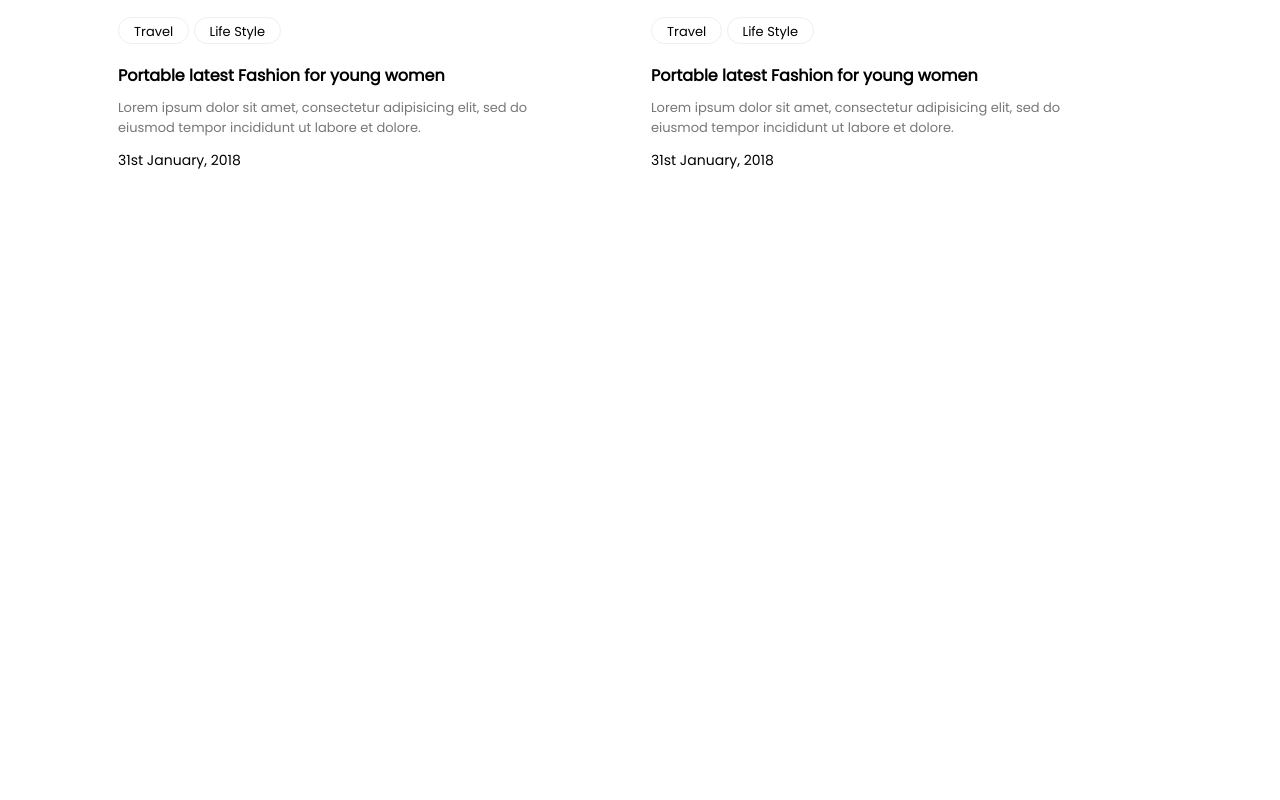
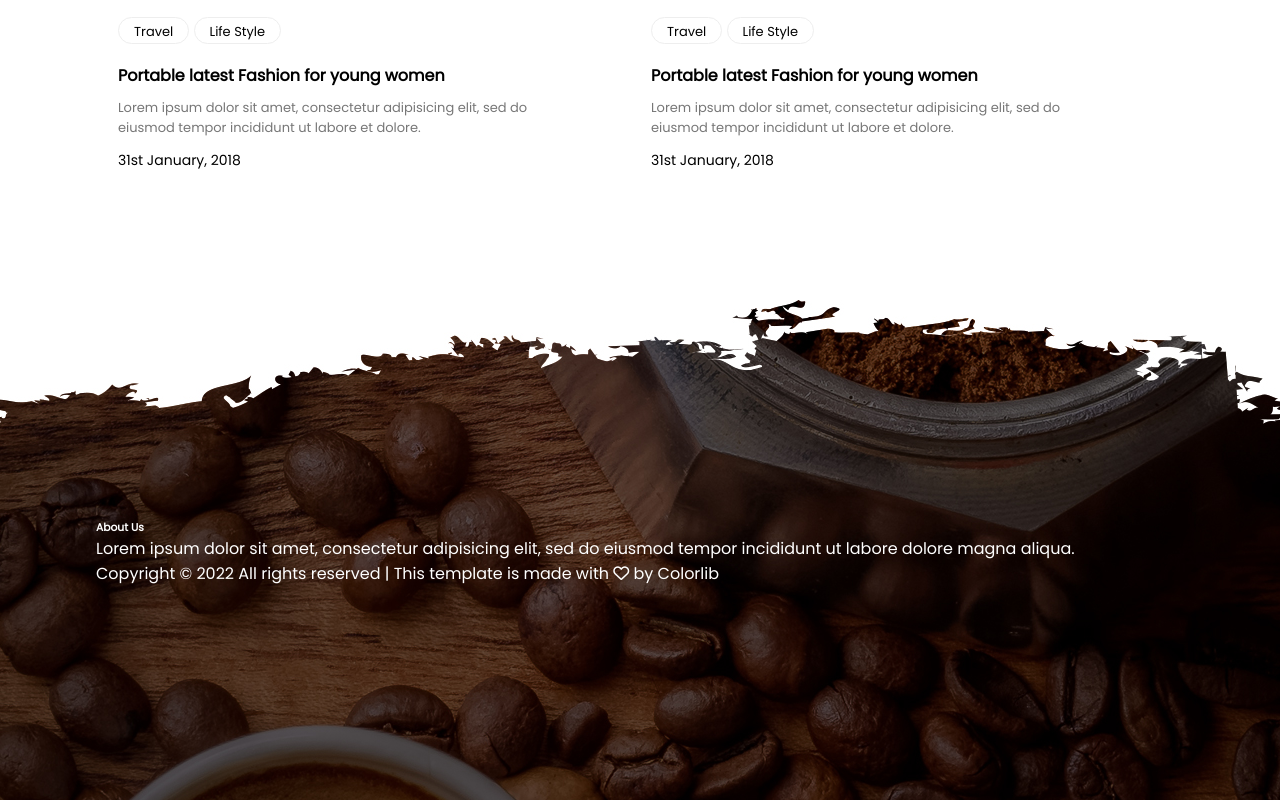
Before and after one commit to Aya74/Coffee-page, a plain HTML site: page index.html in a window 1280 px wide. Shown: the part 4513-5313 px from the top of the page. Before the commit the page ends 4813 px from the top, so only its background shows below. Drawn offline with Linux system fonts and the light colour scheme.

Commit message:
Create footer section, with container and row div create about us section that contains heading and short paragraph taks about the section and copy rights relates #19

```diff
--- a/index.html
+++ b/index.html
@@ -361,6 +361,24 @@
         </div>
     </section>
     <!-- end life style section -->
+
+    <!-- start coffee page footer -->
+    <footer>
+        <div class="container footerContainer">
+            <div class="row">
+                <div class="aboutUs">
+                    <h6 class="aboutUsHeader">About Us</h6>
+                    <p class="aboutAuPara">Lorem ipsum dolor sit amet, consectetur adipisicing elit, sed do eiusmod
+                        tempor incididunt ut labore dolore magna aliqua.</p>
+                    <p class="copyRights">
+                        Copyright &copy; 2022 All rights reserved | This template is made with <i
+                            class="fa-regular fa-heart"></i> by Colorlib
+                    </p>
+                </div>
+            </div>
+        </div>
+    </footer>
+    <!-- end coffee page footer -->
 </body>
 
 </html>
```
